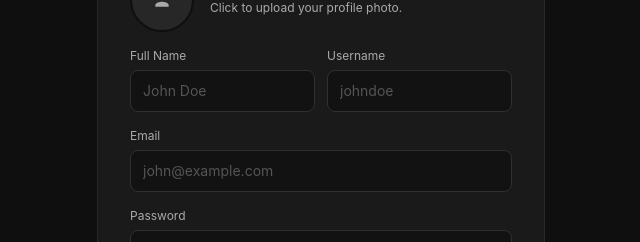
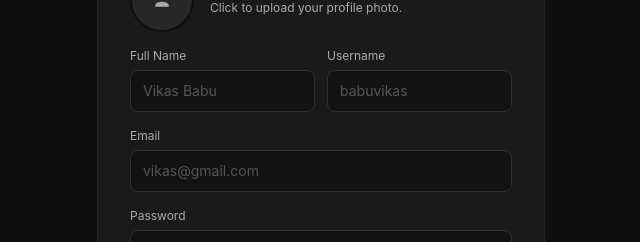
Before and after one commit to VikasBabu780/backend_Project, a React app in the folder frontend/: page /register in a window 1280 px wide. Shown: the part 350-592 px from the top of the page, without its empty margins (319-959 px from the left). Built offline with nearby package versions, Linux system fonts and the light colour scheme; no server answers; the HTML template or start-up script is replaced by a standard one.

Commit message:
register page fixed

```diff
--- a/frontend/src/pages/Register.jsx
+++ b/frontend/src/pages/Register.jsx
@@ -198,7 +198,7 @@ const Register = () => {
                   name="fullname"
                   value={formData.fullname}
                   onChange={handleChange}
-                  placeholder="John Doe"
+                  placeholder="Vikas Babu"
                   className="bg-[#121212] border border-[#303030] text-white rounded-lg px-3 py-2.5 text-sm outline-none focus:border-[#1c62b9] transition placeholder-[#555]"
                 />
               </div>
@@ -209,7 +209,7 @@ const Register = () => {
                   name="username"
                   value={formData.username}
                   onChange={handleChange}
-                  placeholder="johndoe"
+                  placeholder="babuvikas"
                   className="bg-[#121212] border border-[#303030] text-white rounded-lg px-3 py-2.5 text-sm outline-none focus:border-[#1c62b9] transition placeholder-[#555]"
                 />
               </div>
@@ -222,7 +222,7 @@ const Register = () => {
                 name="email"
                 value={formData.email}
                 onChange={handleChange}
-                placeholder="john@example.com"
+                placeholder="vikas@gmail.com"
                 className="bg-[#121212] border border-[#303030] text-white rounded-lg px-3 py-2.5 text-sm outline-none focus:border-[#1c62b9] transition placeholder-[#555]"
               />
             </div>
```
